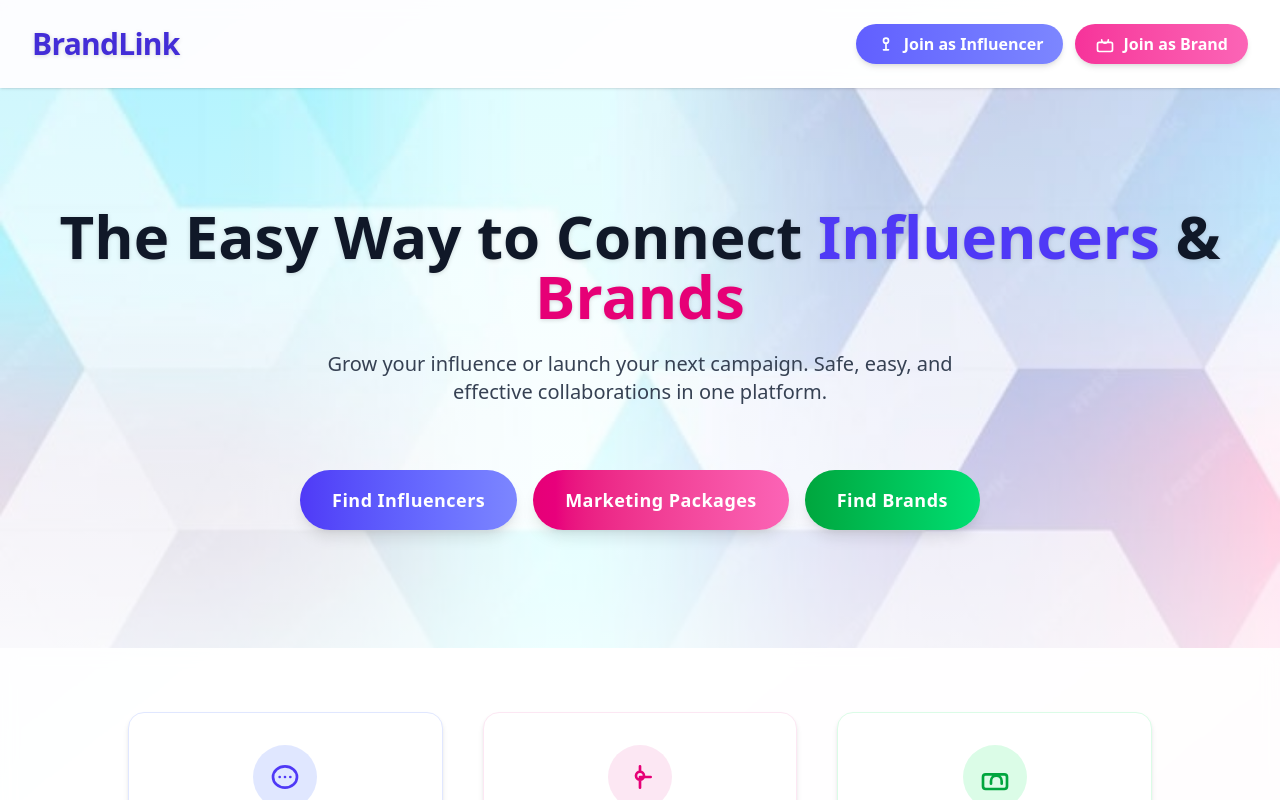
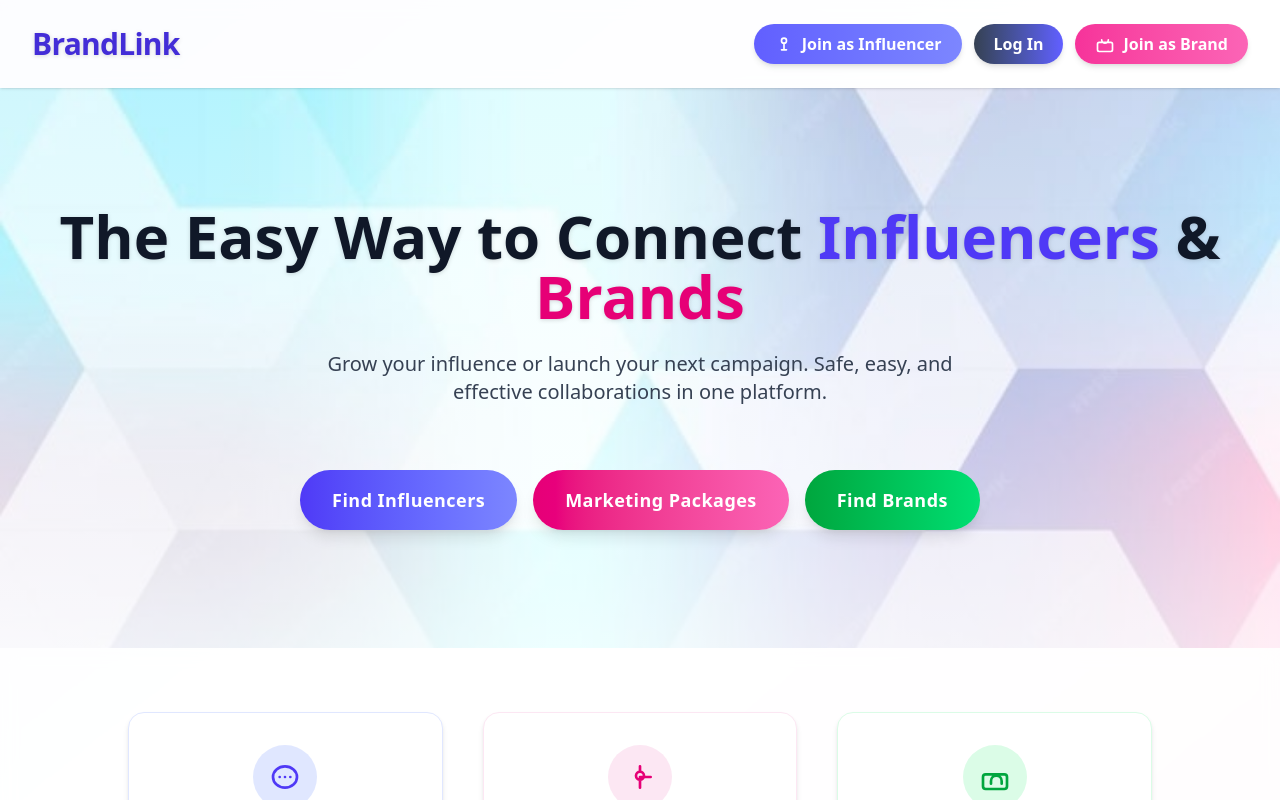
Before and after one commit to anasmustafa123/InfluencerBrandConnecter, a Next.js app: page /home in a window 1280 px wide. Shown: the top 800 px of the page. Built offline with nearby package versions, Linux system fonts and the light colour scheme; no server answers.

Commit message:
small updates

```diff
--- a/src/app/home/HomePage.js
+++ b/src/app/home/HomePage.js
@@ -108,7 +108,13 @@ export default function HomePage(props) {
                 Join as Influencer
               </Link>
               <Link
-                href="/brandinfo"
+                href="/login"
+                className="flex min-w-[120px] justify-center items-center gap-1 rounded-full border-0 bg-gradient-to-r from-gray-700 to-indigo-500 px-3 py-1.5 text-sm font-semibold whitespace-nowrap text-white shadow-md transition hover:from-gray-800 hover:to-indigo-600 focus:ring-2 focus:ring-indigo-300 focus:outline-none md:min-w-[unset] md:gap-2 md:px-5 md:py-2 md:text-base"
+              >
+                Log In
+              </Link>
+              <Link
+                href="/login"
                 className="flex min-w-[120px] items-center gap-1 rounded-full border-0 bg-gradient-to-r from-pink-500 to-pink-400 px-3 py-1.5 text-sm font-semibold whitespace-nowrap text-white shadow-md transition hover:from-pink-600 hover:to-pink-500 focus:ring-2 focus:ring-pink-300 focus:outline-none md:min-w-[unset] md:gap-2 md:px-5 md:py-2 md:text-base"
               >
                 <svg
```
Also changed, not shown: 1 other file (tests, documents, lock files or other folders).
